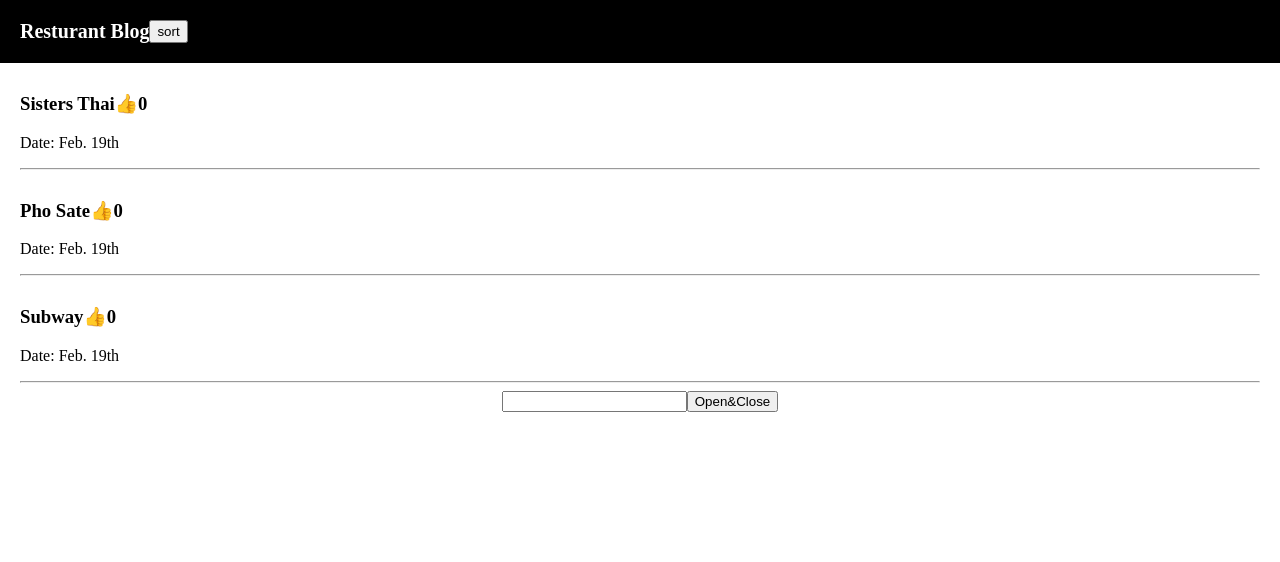
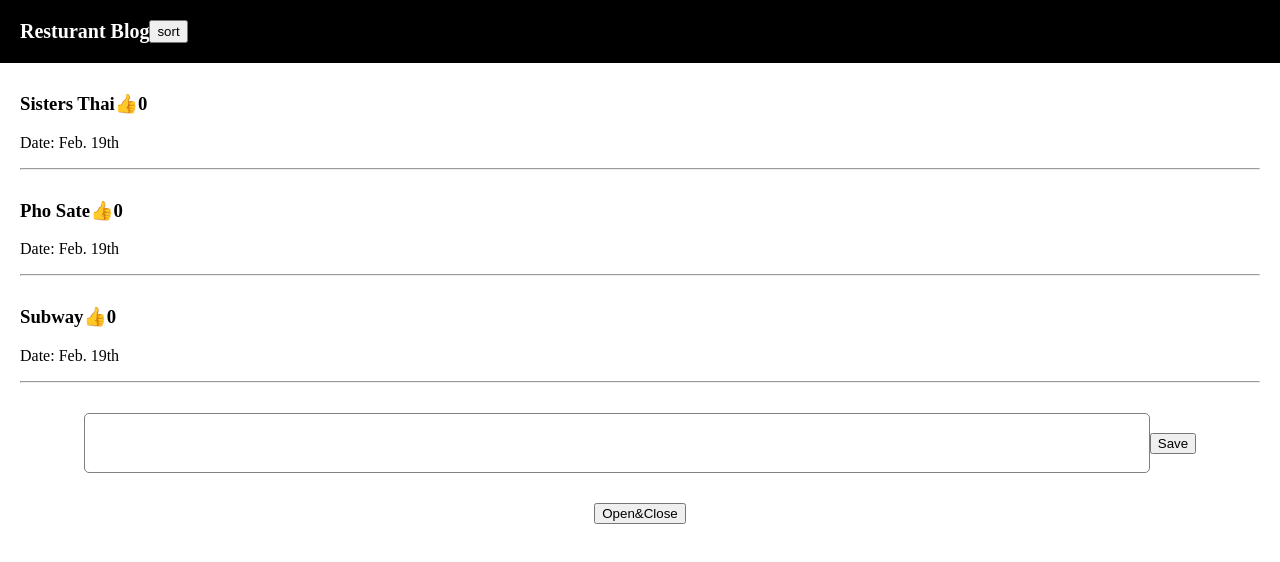
Before and after one commit to kwonih1020/react_projects, a React (Create React App) app in the folder react-blog/: page / in a window 1280 px wide. Shown: the top 562 px of the page. Built offline with nearby package versions, Linux system fonts and the light colour scheme.

Commit message:
added input box to add new lists

```diff
--- a/react-blog/src/App.css
+++ b/react-blog/src/App.css
@@ -15,6 +15,25 @@
   padding: 20px;
   background: #eee;
   margin-top: 20px;
+}
+
+.publish {
+  margin-top: 30px;
+  margin-bottom: 30px;
+}
+
+.publish input {
+  padding: 20px;
+  font-size: 16px;
+  border-radius: 5px;
+  width: 80%;
+  border: 1px solid grey;
+}
+
+.publish button {
+  display: black;
+  margin: auto;
+  margin-top: 10px;
 }
 
 .black-nav {
--- a/react-blog/src/App.js
+++ b/react-blog/src/App.js
@@ -8,12 +8,15 @@
     "Pho Sate",
     "Subway",
   ]);
+
   let [liked, likedChange] = useState([0, 0, 0]);
 
   let [modal, modalChange] = useState(false);
   // 모달찰을 켜고 닫는 스위치
 
   let [openModal, openModalChange] = useState(0);
+
+  let [inputs, inputsChange] = useState("");
 
   function nameChange() {
     var newArray = [...blogName]; // deep copy 필요, 서로 독집적인 값늘 저장하는 방식 reference data type
@@ -67,7 +70,22 @@
         );
       })}
 
-      <input></input>
+      <div className="publish">
+        <input
+          onChange={(e) => {
+            inputsChange(e.target.value);
+          }}></input>
+        <button
+          onClick={() => {
+            var blogNameCopy = [...blogName];
+            blogNameCopy.unshift(inputs);
+            blogNameChange(blogNameCopy);
+          }}>
+          Save
+        </button>
+        {/* - 사용자가 입력한 글 state으로 저장하기
+        - 버튼 누르면 입력한 글 state를 글제목 state에 추가 */}
+      </div>
 
       <button
         onClick={() => {
```
